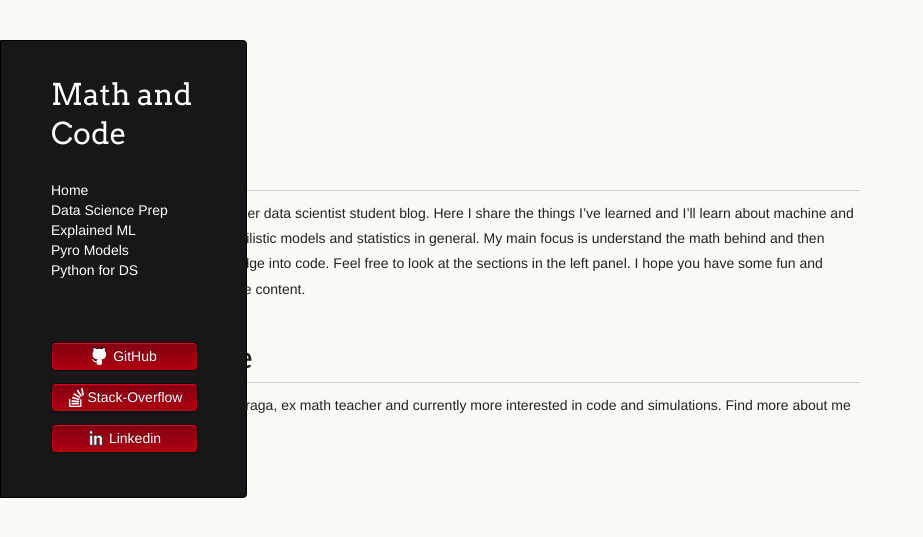
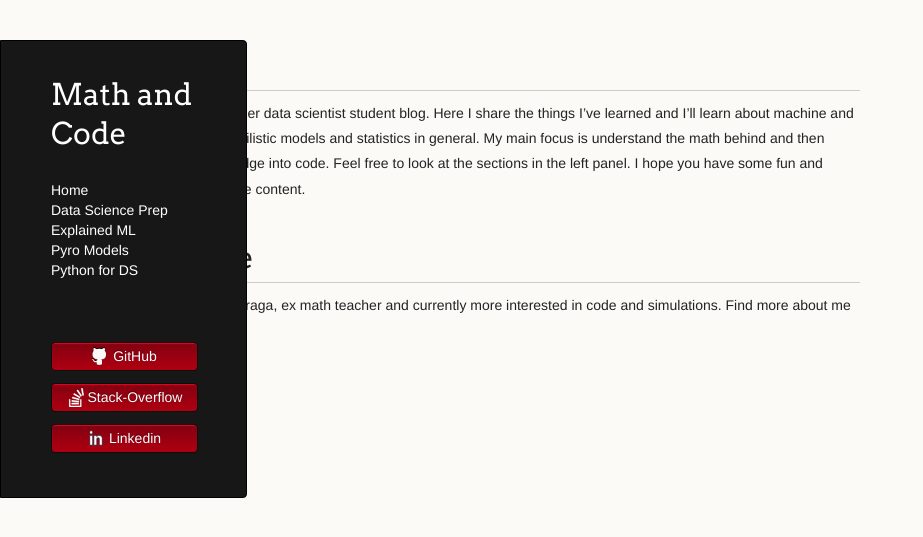
Before and after one commit to LemonPy29/LemonPy29.github.io, a Jekyll site: the page built from index.md, in a window 1280 px wide. Shown: the top 537 px of the page, without its empty margins (0-923 px from the left). Built offline with Jekyll 4.4.1, drawn with Linux system fonts in a browser that asks for light colours; nearby versions of some CDN libraries; the repository's description, which GitHub fills in, is left out; our own code applies the rules of GitHub Pages for plain Markdown files.

Commit message:
update css

```diff
--- a/_sass/jekyll-theme-dinky.scss
+++ b/_sass/jekyll-theme-dinky.scss
@@ -341,8 +341,7 @@ a.buttons:hover {
 section {
   width: 750px;
   float: right;
-  padding: 100px;
-  margin: 0 0 0 100px;
+  padding-right: 100px;
 }
 
 
```
